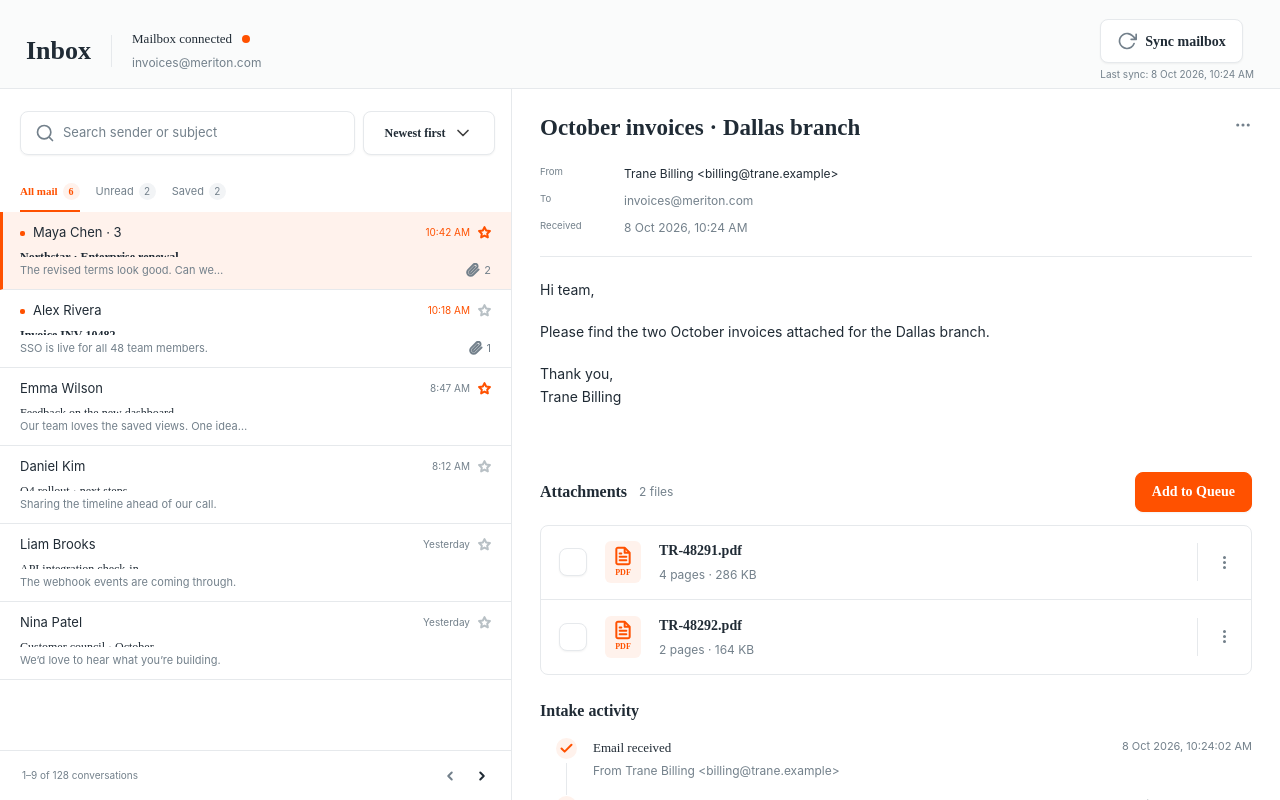
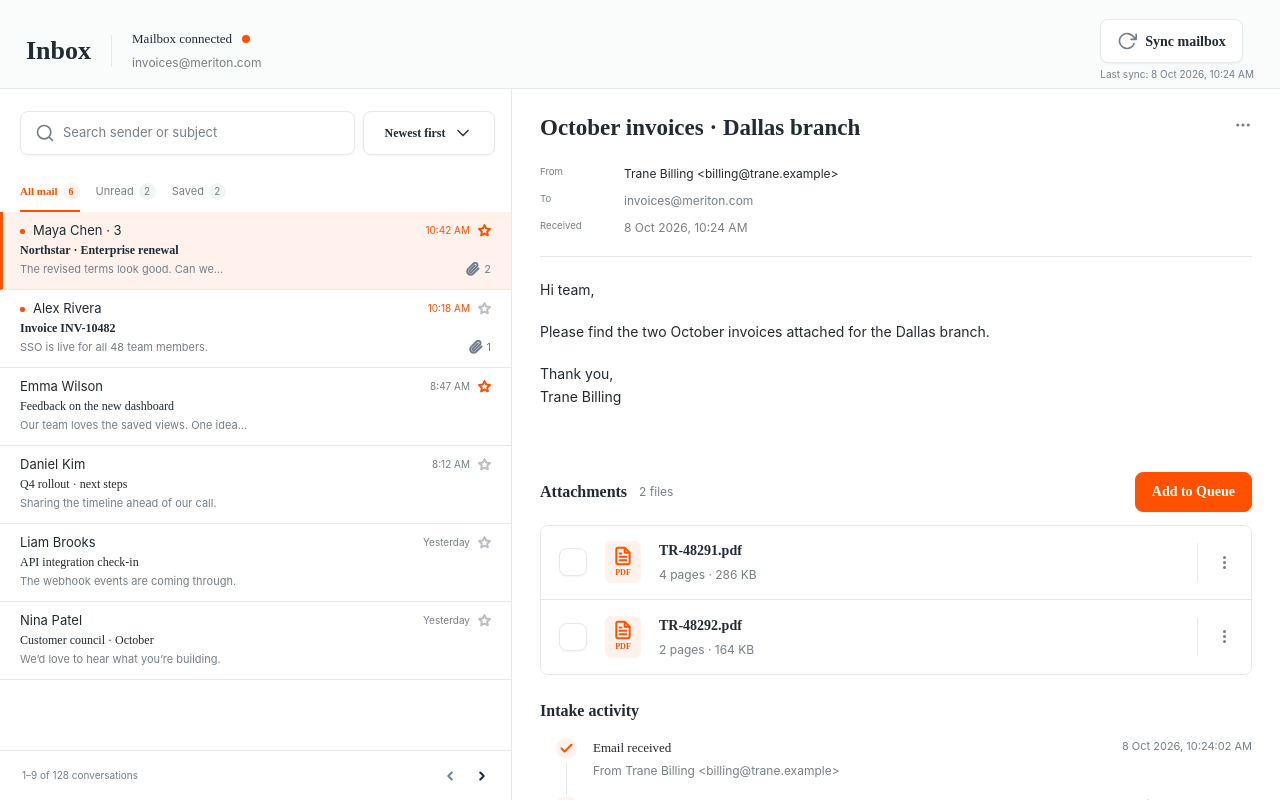
Before and after one commit to ArpitAhluwalia/mars, a React (Vite) app: page / in a window 1280 px wide. Built offline with nearby package versions, Linux system fonts and the light colour scheme; the HTML template or start-up script is replaced by a standard one; a web font is replaced by a local one.

Commit message:
prompt: 10

```diff
--- a/src/index.css
+++ b/src/index.css
@@ -317,10 +317,13 @@ button {
 
 .mail-topline {
   width: 100%;
+  min-height: 15px;
+  flex-shrink: 0;
   display: flex;
   align-items: center;
   gap: 8px;
   font-size: 10px;
+  line-height: 15px;
   color: #73808b;
 }
 
@@ -352,11 +355,14 @@ button {
 
 .mail-row > strong {
   width: 100%;
+  min-height: 14px;
+  flex-shrink: 0;
   overflow: hidden;
   color: #202b35;
   font-family: "Inter:Regular";
   font-size: 12px;
   font-weight: 400;
+  line-height: 14px;
   text-overflow: ellipsis;
   white-space: nowrap;
 }
@@ -368,11 +374,14 @@ button {
 
 .mail-preview {
   width: 100%;
+  min-height: 14px;
+  flex-shrink: 0;
   display: flex;
   align-items: center;
   gap: 10px;
   color: #73808b;
   font-size: 11px;
+  line-height: 14px;
 }
 
 .mail-preview > span:first-child {
```
